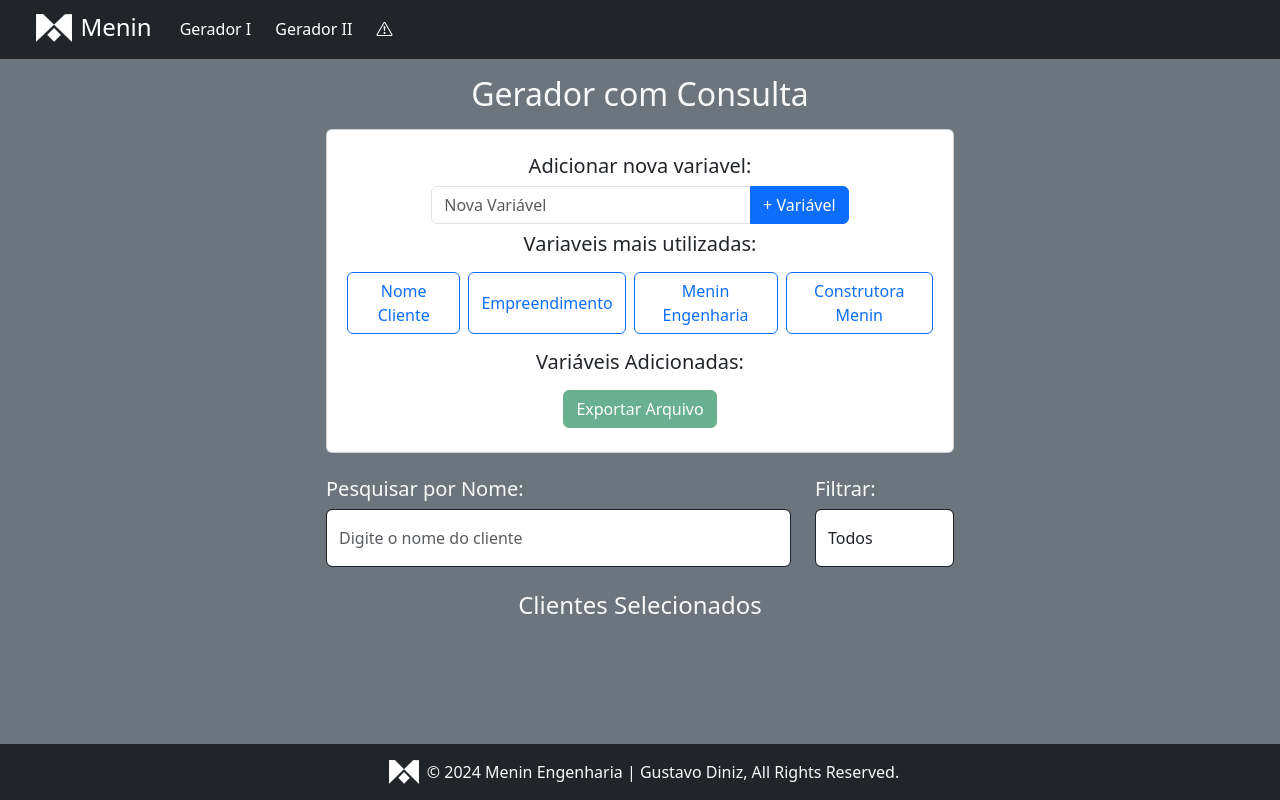
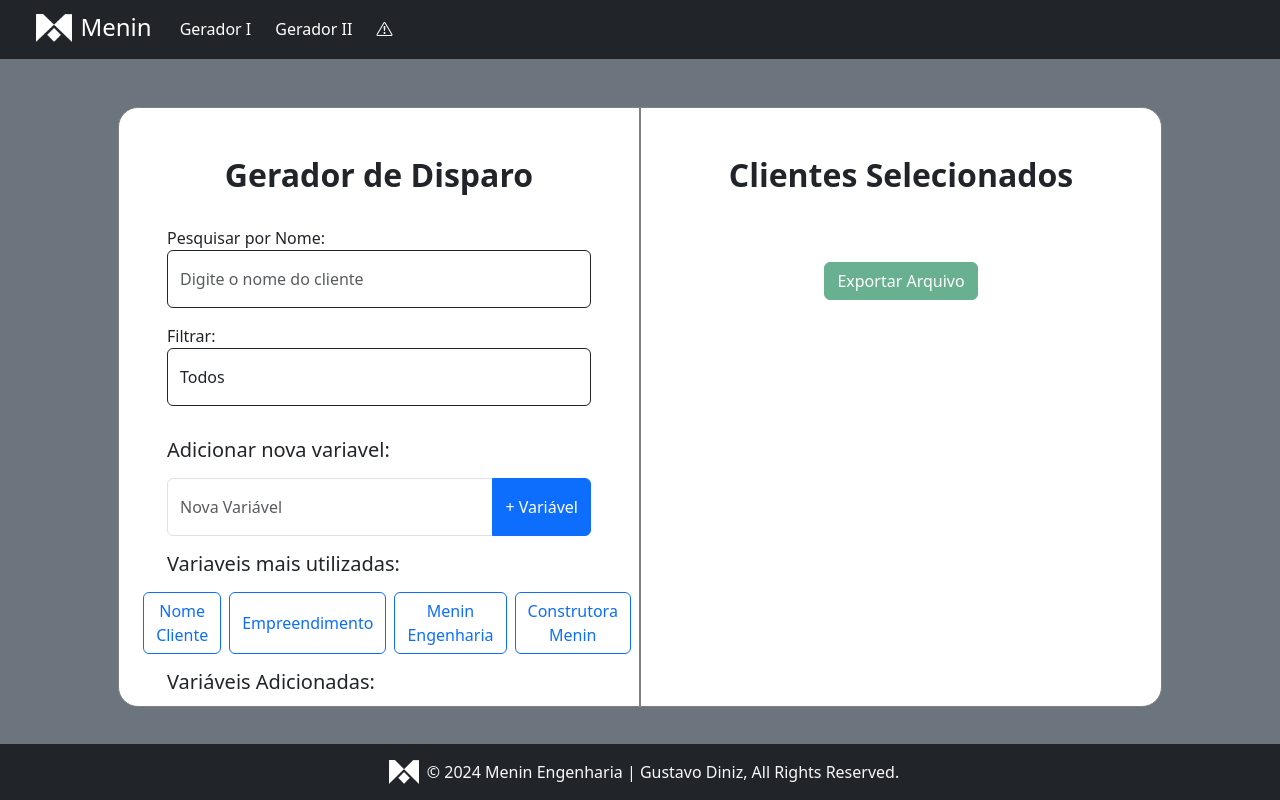
Before and after one commit to GustavoM4tias/Menin, a Vue app: page / in a window 1280 px wide. Built offline with nearby package versions, Linux system fonts and the light colour scheme.

Commit message:
design changed

```diff
--- a/src/views/tela1.vue
+++ b/src/views/tela1.vue
@@ -1,23 +1,46 @@
 <template>
   <div class="container-fluid d-flex flex-column justify-content-center align-items-center flex-column">
 
-    <!-- Div para exibir variáveis selecionadas -->
-    <div class="col-lg-6 col-md-10 col-sm-12">
-      <div class="d-flex justify-content-center text-light">
-        <h2 class="my-3">Gerador com Consulta</h2>
+    <div class="container p-5 d-flex">
+      <div class="card-1 col-lg-6 col-12 p-5 m-auto">
+        <h1 class="text-center fs-2 fw-bold">Gerador de Disparo</h1>
+
+        <div class="inputs py-3">
+          <label class="mt-2">Pesquisar por Nome:</label>
+          <input class="form-control py-3 border-dark" type="text" v-model="search" @input="updateSearchResults"
+            placeholder="Digite o nome do cliente">
+
+          <div class="position-relative bg-primary">
+            <ul class="resultados list-group z-3 w-100 position-absolute"
+              style="max-height: 30vh !important; overflow-y: auto;"
+              v-show="showSearchResults && searchResults.length > 0">
+              <li class="list-group-item z-3 w-100 d-flex justify-content-between"
+                v-for="(cliente, index) in searchResults" :key="index" @click="adicionarCliente(cliente)">
+                <strong>{{ cliente.fullName }}</strong> {{ cliente.empreendimento }}
+              </li>
+            </ul>
           </div>
-      <div class="card py-3 d-flex flex-column align-items-center">
 
-        <div class="col-sm-11 col-md-10 col-lg-8 d-flex flex-column align-items-center">
-          <h5 class="my-2">Adicionar nova variavel:</h5>
+          <label class="mt-3">Filtrar:</label>
+          <select v-model="selectedEmpreendimento" @change="updateSearchResults"
+            class="form-control py-3 border-dark select-scroll">
+            <option value="">Todos</option>
+            <option v-for="empreendimento in empreendimentos" :key="empreendimento" :value="empreendimento">{{
+              empreendimento }}</option>
+          </select>
+        </div>
+
+
+        <div class="col-12">
+          <h5 class="my-3">Adicionar nova variavel:</h5>
           <div class="input-group">
-            <input type="text" class="form-control" v-model="novaVariavel" placeholder="Nova Variável">
+            <input type="text" class="form-control py-3" v-model="novaVariavel" placeholder="Nova Variável">
             <button class="btn btn-primary" @click="adicionarNovaVariavel">+ Variável</button>
           </div>
         </div>
 
-        <h5 class="my-2">Variaveis mais utilizadas:</h5>
-        <div class="my-2 mx-3 d-flex justify-content-center">
+        <h5 class="my-3">Variaveis mais utilizadas:</h5>
+        <div class="my-1 mx-2 col-12 d-flex justify-content-center">
           <button class="btn btn-outline-primary mx-1" @click="adicionarVariavel('Nome Cliente')">Nome
             Cliente</button>
           <button class="btn btn-outline-primary mx-1"
@@ -28,8 +51,8 @@
             Menin</button>
         </div>
 
-        <h5 class="my-2">Variáveis Adicionadas:</h5>
-        <div class="row mx-3">
+        <h5 class="my-3">Variáveis Adicionadas:</h5>
+        <div class="row mx-1">
           <div class="bg-secondary rounded-pill col-auto d-flex m-1" v-for="(variavel, index) in variaveis"
             :key="index">
             <p class="m-auto text-light px-1" style="font-size: 16px;">{{ variavel }}</p>
@@ -37,61 +60,11 @@
                 style="font-size: 20px;"></i></button>
           </div>
         </div>
-
-        <!-- Botão de exportar -->
-        <button class="btn btn-success my-2" @click="exportarCSV" :disabled="clientesSelecionados.length === 0">Exportar
-          Arquivo</button>
-
-      </div>
       </div>
 
-
-    <!-- Seção de Pesquisa por Nome -->
-    <div class="col-lg-6 col-md-10 col-sm-12">
-
-      <!-- Barra de Pesquisa por Nome -->
-      <div class="row my-4">
-        <div class="col-9">
-          <label for="search">
-            <h5 class="text-light">Pesquisar por Nome:</h5>
-          </label>
-          <input class="form-control py-3 border-dark" type="text" v-model="search" @input="updateSearchResults"
-            placeholder="Digite o nome do cliente">
-
-          <!-- Lista de clientes -->
-          <div class="position-relative bg-primary">
-            <ul class="resultados list-group z-3 w-100 position-absolute"
-              style="max-height: 30vh !important; overflow-y: auto;"
-              v-show="showSearchResults && searchResults.length > 0">
-              <li class="list-group-item z-3 w-100 d-flex justify-content-between"
-                v-for="(cliente, index) in searchResults" :key="index" @click="adicionarCliente(cliente)">
-                <strong>{{ cliente.fullName }}</strong> {{ cliente.empreendimento }}
-              </li>
-            </ul>
-          </div>
-        </div>
-
-        <!-- Filtro por empreendimento -->
-        <div class="col-3">
-          <label for="empreendimento">
-            <h5 class="text-light">Filtrar:</h5>
-          </label>
-          <select v-model="selectedEmpreendimento" @change="updateSearchResults"
-            class="form-control py-3 border-dark select-scroll">
-            <option value="">Todos</option>
-            <option v-for="empreendimento in empreendimentos" :key="empreendimento" :value="empreendimento">{{
-              empreendimento }}</option>
-          </select>
-        </div>
-      </div>
-    </div>
-
-    <!-- Lista de Clientes Selecionados -->
-    <div class="col-lg-6 col-md-10 col-sm-12 mb-5">
-      <div class="d-flex justify-content-center text-light">
-        <h4>Clientes Selecionados</h4>
-      </div>
-      <div class="mb-5 clientes-container" style="max-height: 25vh; overflow-y: auto; overflow-x: hidden;">
+      <div class="card-2 col-lg-6 col-12 p-5 m-auto">
+        <h4 class="text-center fw-bold fs-2 mb-5">Clientes Selecionados</h4>
+        <div class="mb-3 clientes-container" style="max-height: 75%; overflow-y: auto; overflow-x: hidden;">
           <div class="row" v-for="(cliente, index) in clientesSelecionados" :key="index">
             <div class="col-12">
               <div class="card m-1">
@@ -105,9 +78,21 @@
             </div>
           </div>
         </div>
+
+        <div class="text-center">
+          <button class="btn btn-success my-1" @click="exportarCSV"
+            :disabled="clientesSelecionados.length === 0">Exportar Arquivo</button>
+
+        </div>
+      </div>
+
+
+
     </div>
 
   </div>
+
+
 </template>
 
 <style scoped>
@@ -126,6 +111,36 @@
 .resultados::-webkit-scrollbar-thumb:hover,
 .clientes-container::-webkit-scrollbar-thumb:hover {
   background: #afafaf;
+}
+
+.card-1,
+.card-2 {
+  background-color: white;
+  height: 75vh;
+  border: 1px solid gray;
+}
+
+.card-1 {
+  border-radius: 20px 0 0 20px;
+}
+
+.card-2 {
+  border-radius: 0 20px 20px 0;
+}
+
+
+@media screen and (width < 900px) {
+  .container {
+    flex-direction: column;
+  }
+
+  .card-1 {
+    border-radius: 20px 20px 0 0;
+  }
+
+  .card-2 {
+    border-radius: 0 0 20px 20px;
+  }
 }
 </style>
 
```
Lines whose indentation alone changed are shown as unchanged.
